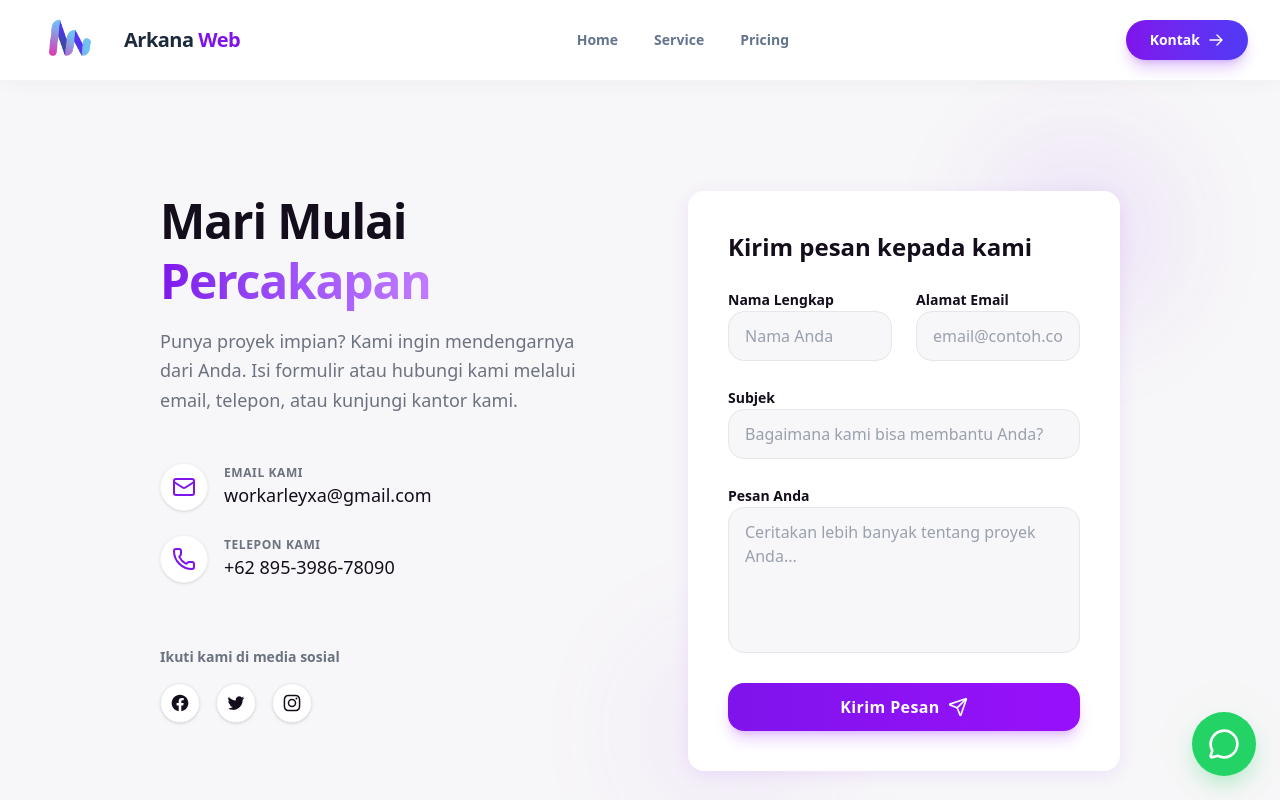
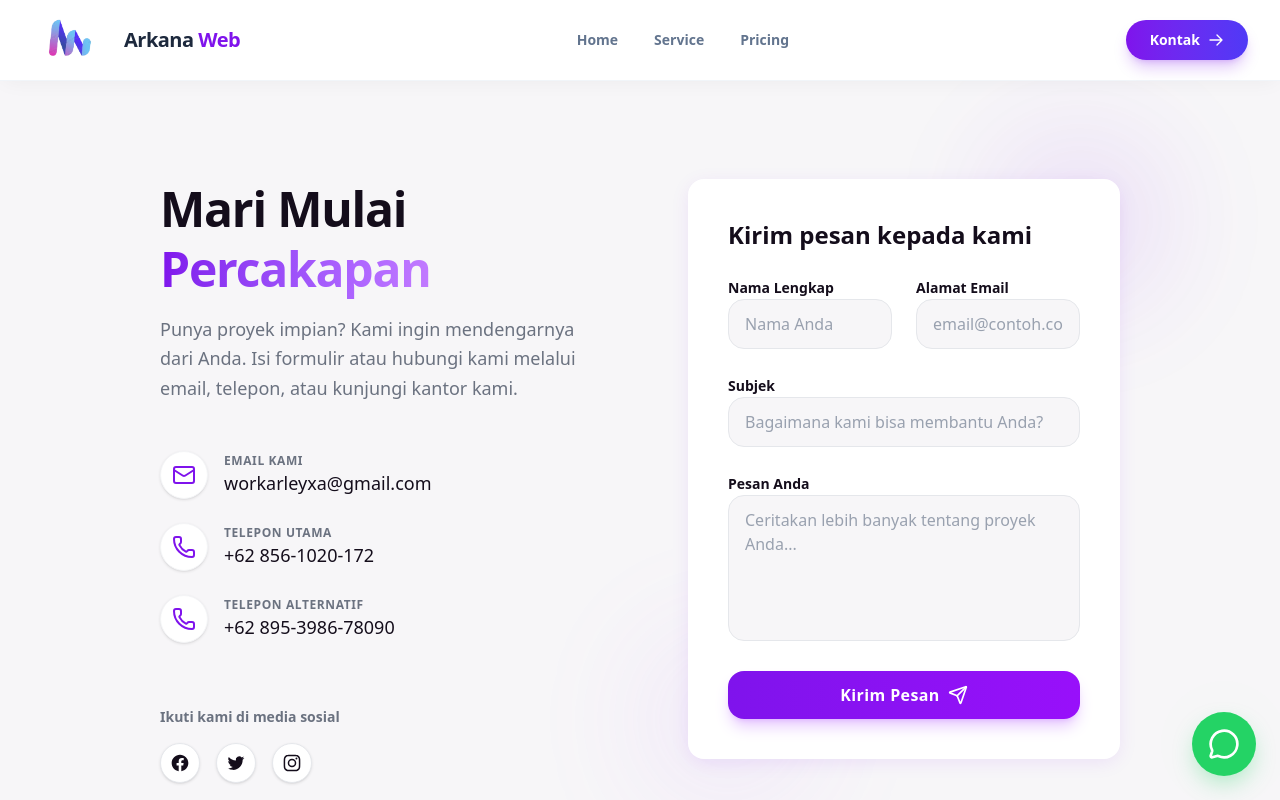
Before and after one commit to ArleyxaSyarif/arkanaweb, a Next.js app: page /contact in a window 1280 px wide. Shown: the top 800 px of the page. Built offline with nearby package versions, Linux system fonts and the light colour scheme.

Commit message:
update nomor telp pak usman

```diff
--- a/app/components/contact/ContactSection.tsx
+++ b/app/components/contact/ContactSection.tsx
@@ -64,17 +64,32 @@ export default function ContactSection() {
                                 </div>
                             </div>
 
-                            {/* Phone */}
                             <div className="flex items-center gap-4 group">
                                 <div className="flex items-center justify-center size-12 rounded-xl bg-white shadow-sm border border-gray-100 text-[#7f13ec] group-hover:scale-110 group-hover:bg-[#7f13ec] group-hover:text-white transition-all duration-300">
                                     <Phone className="w-6 h-6" />
                                 </div>
                                 <div className="flex flex-col">
-                                    <span className="text-xs font-semibold uppercase tracking-wider text-[#6b7280]">Telepon kami</span>
-                                    <a className="text-lg font-medium hover:text-[#7f13ec] transition-colors" href="tel:+15551234567">+62 895-3986-78090</a>
+                                    <span className="text-xs font-semibold uppercase tracking-wider text-[#6b7280]">Telepon Utama</span>
+                                    <a className="text-lg font-medium hover:text-[#7f13ec] transition-colors" href="tel:08561020172">+62 856-1020-172</a>
+
                                 </div>
                             </div>
+
+                            {/* Phone 1 */}
+                            <div className="flex items-center gap-4 group">
+                                <div className="flex items-center justify-center size-12 rounded-xl bg-white shadow-sm border border-gray-100 text-[#7f13ec] group-hover:scale-110 group-hover:bg-[#7f13ec] group-hover:text-white transition-all duration-300">
+                                    <Phone className="w-6 h-6" />
+                                </div>
+                                <div className="flex flex-col">
+                                    <span className="text-xs font-semibold uppercase tracking-wider text-[#6b7280]">Telepon Alternatif</span>
+                                    <a className="text-lg font-medium hover:text-[#7f13ec] transition-colors" href="tel:0895398678090">+62 895-3986-78090</a>
+                                </div>
+                            </div>
+
+                            {/* Phone 2 */}
+
                         </div>
+
 
                         {/* Social Media */}
                         <div className="pt-8">
```
